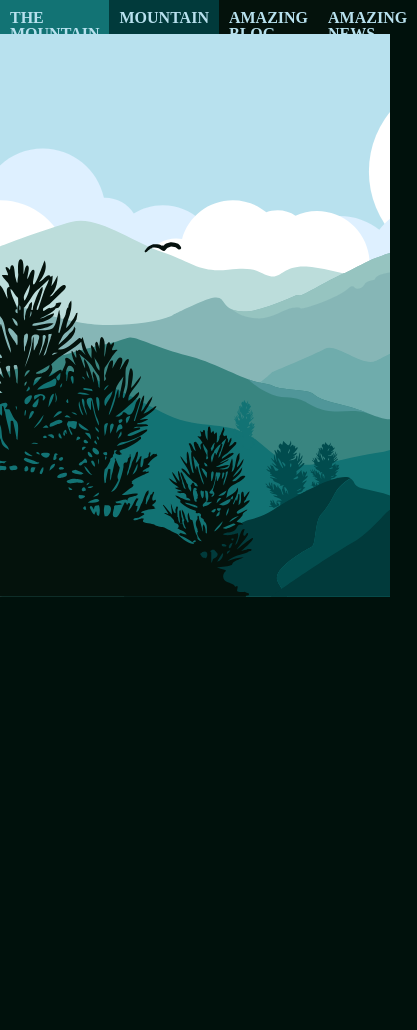
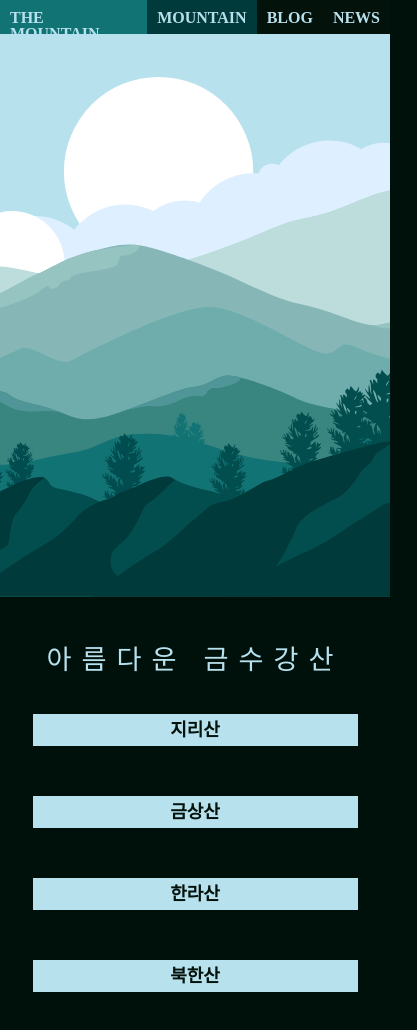
Before and after one commit to sunnyflower21/parallax-scrolling, a plain HTML site: page index.html in a window 390 px wide. Shown: the top 1030 px of the page, 417 px wide, since content can reach past the window. Drawn offline with Linux system fonts and the light colour scheme.

Commit message:
refector:반응형 추가

```diff
--- a/index.html
+++ b/index.html
@@ -9,11 +9,17 @@
 </head>
 <body>
     <header>
-        <a class="button-in-header">THE MOUNTAIN</a>
+        <a href="#document-title" class="button-in-header">THE MOUNTAIN</a>
         <div id="right-buttons">
         <a id="active-menu" class="button-in-header" >MOUNTAIN</a>
-        <a class="button-in-header">AMAZING BLOG</a>
-        <a class="button-in-header">AMAZING NEWS</a>
+        <a class="button-in-header">
+            <span class="long-txt">AMAZING BLOG</span>
+            <span class="short-txt">BLOG</span>
+        </a>
+        <a class="button-in-header">
+            <span class="long-txt">AMAZING NEWS</span>
+            <span class="short-txt">NEWS</span>
+        </a>
 
         </div>
     </header>
@@ -1523,8 +1529,19 @@
 				</g>
 			</g>
 	</svg>
-
-
+    </div>
+    <div id="main-content-wrapper">
+        <p id="document-title">아름다운 금수강산</p>
+        <div id="mountain-tag-wrapper">
+            <ul class="mountain-content-wrapper">
+                <li class="mountain-content-list">지리산</li>
+                <li class="mountain-content-list">금상산</li>
+            </ul>
+            <ul class="mountain-content-wrapper">
+                <li class="mountain-content-list">한라산</li>
+                <li class="mountain-content-list">북한산</li>
+            </ul>
+        </div>
     </div>
 
 
@@ -1545,7 +1562,11 @@
     const mountain6= document.getElementById('mountain6');
     const mountain7= document.getElementById('mountain7');
 
+
+    let clientWith= document.documentElement.clientWidth
+
     window.addEventListener('scroll',()=>{
+        if(clientWith> 800){
         const scrollY = window.scrollY;
         const scrollX = window.scrollX;
         sun.style.transform=`translateY(${scrollY * 1.05}px)`
@@ -1553,7 +1574,7 @@
         grayCloud.style.transform=`translateX(${scrollY * 0.125}px)`
         whiteCloud.style.transform=`translateX(${scrollY * -0.125}px)`
 
-        bird1.style.transform=`translateX(${scrollY}px)`
+        bird1.style.transform=`translateX(${scrollY}px) translateY(-${scrollY *1.5}px)`
         bird2.style.transform=`translateX(-${scrollY *3.5}px)`
         bird3.style.transform=`translateX(${scrollY * 0.5}px)`
 
@@ -1565,7 +1586,10 @@
         mountain5.style.transform=`translateY(${scrollY * 0.5}px)`
         mountain6.style.transform=`translateY(${scrollY * 0.2}px)`
         mountain7.style.transform=`translateY(${scrollY * 0.15}px)`
+        }
+
     })
+
 
 
     document.querySelectorAll("#right-buttons .button-in-header").forEach((element)=>{
@@ -1577,5 +1601,36 @@
         })
     })
 
+    const link = document.querySelector('a[href="#document-title"]')
+        link.addEventListener("click",()=>{
+            event.preventDefault()
+            document.querySelector("#document-title").scrollIntoView({
+                behavior:'smooth'
+            })
+        })
+
+        window.addEventListener('resize',()=>{
+            clientWith = document.documentElement.clientWidth
+            if(clientWith < 800){
+            sun.style.transform=`translateY(0px)`
+
+            grayCloud.style.transform=`translateX(0px)`
+            whiteCloud.style.transform=`translateX(0px)`
+
+            bird1.style.transform=`translateX(0px)`
+            bird2.style.transform=`translateX(0px)`
+            bird3.style.transform=`translateX(0px)`
+
+            mountain0.style.transform=`translateY(0px)`
+            mountain1.style.transform=`translateY(0px)`
+            mountain2.style.transform=`translateY(0px)`
+            mountain3.style.transform=`translateY(0px)`
+            mountain4.style.transform=`translateY(0px)`
+            mountain5.style.transform=`translateY(0px)`
+            mountain6.style.transform=`translateY(0px)`
+            mountain7.style.transform=`translateY(0px)`
+
+            }
+        })
 </script>
 </html>
--- a/style.css
+++ b/style.css
@@ -44,6 +44,11 @@ q:before, q:after {
 	content: '';
 	content: none;
 }
+a{
+    color: unset;
+    text-decoration: unset;
+
+}
 table {
 	border-collapse: collapse;
 	border-spacing: 0;
@@ -84,4 +89,67 @@ header{
 
 #image-wrapper{
     overflow: hidden;
+    display: flex;
+    justify-content: center;
 }
+
+
+#document-title{
+    color: #b8e1ee;
+    font-size: 170%;
+    font-weight: 300;
+    letter-spacing: 10px;
+    margin-bottom: 40px;
+
+}
+
+.mountain-content-list{
+    display: flex;
+    align-items: center;
+    justify-content: center;
+    width: 325px;
+    background-color:#b8e1ee;
+    color: #04120c;
+    height: 32px;
+}
+
+#mountain-tag-wrapper{
+    display: flex;
+    flex-direction: column;
+    font-size: 18px;
+    font-weight: 700;
+    gap: 50px;
+}
+.mountain-content-wrapper{
+    display: flex;
+    flex-direction: column;
+    gap: 50px;
+}
+#main-content-wrapper{
+    margin-top: 50px;
+    display: flex;
+    flex-direction: column;
+    align-items: center;
+}
+
+.long-txt{
+    display: none;
+}
+.short-txt{
+    display: inline;
+}
+
+@media (min-width:880px) {
+    .long-txt{
+        display: inline;
+    }
+    .short-txt{
+        display: none;
+    }
+
+    #mountain-tag-wrapper{
+        flex-direction: row;
+    }
+
+
+}
```
